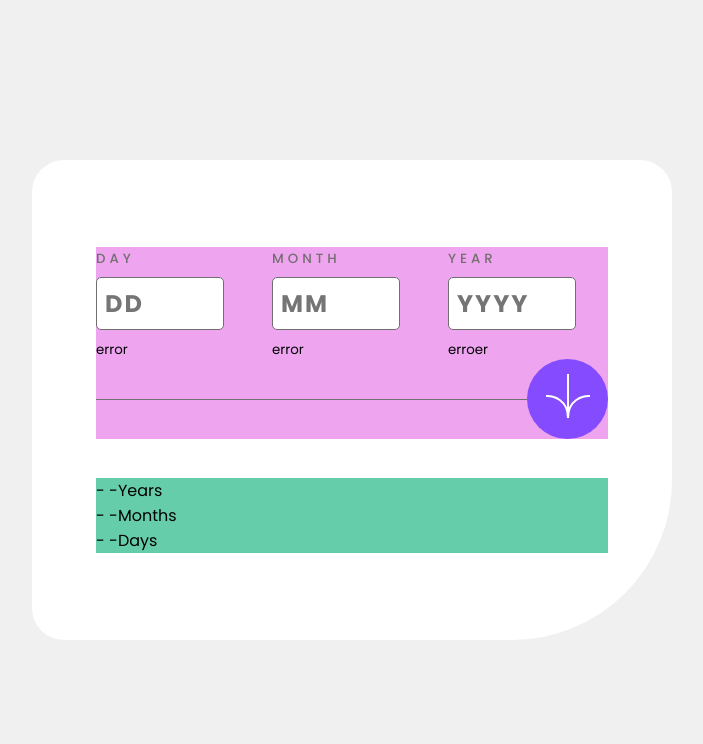
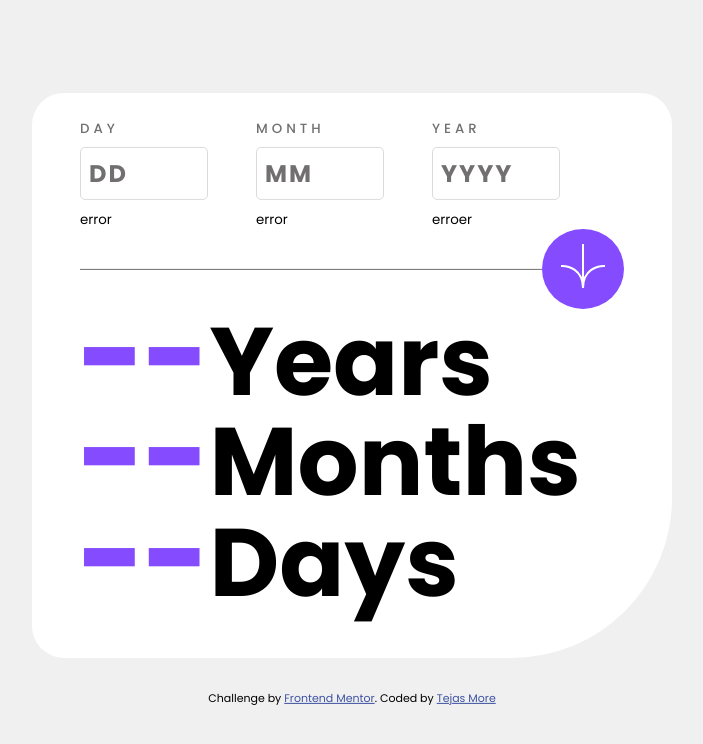
Before and after one commit to TejasMore477/Age-calculator-app, a plain HTML site: page index.html in a window 1280 px wide. Shown: the whole page, without its empty margins (288-991 px from the left). Drawn offline with Linux system fonts and the light colour scheme.

Commit message:
styled submit, output sections and udgraded the structure using floating div

```diff
--- a/index.html
+++ b/index.html
@@ -12,24 +12,25 @@
 </head>
 <body>
   <main>
+    <div class="float">
       <div class="content">
 
         <div class="top">
           <div class="inputBox">
 
-          <div class="inputs">
+            <div class="inputs ">
               <label for="day"><small>DAY</small></label>
               <input type="number" class="month" placeholder="DD" required/>
               <span><small class="emptyError">error</small></span>
             </div>
 
-          <div class="inputs">
+            <div class="inputs ">
               <label for="day"><small>MONTH</small></label>
               <input type="number" class="month" placeholder="MM" required/>
               <span><small class="emptyError">error</small></span>
             </div>
 
-          <div class="inputs">
+            <div class="inputs ">
               <label for="day"><small>YEAR</small></label>
               <input type="number" class="month" placeholder="YYYY" required/>
               <span><small class="emptyError">erroer</small></span>
@@ -48,20 +49,22 @@
 
         <div class="bottom">
           <div class="output">
-          <div><span class="displayYear">- -</span>Years</div>
-          <div><span class="displayMonths">- -</span>Months</div>
-          <div><span class="displayDays">- -</span>Days</div>
+            <h1><span class="displayYear">--</span>Years <br>
+           <span class="displayMonths">--</span>Months <br>
+           <span class="displayDays">--</span>Days</h1>
           </div>
         </div>
 
       </div>
 
+      <div class="attribution">
+        Challenge by <a href="https://www.frontendmentor.io?ref=challenge" target="_blank">Frontend Mentor</a>.
+        Coded by <a href="#">Tejas More</a>
+      </div>
+    </div>
+
   </main>
 
-  <!-- <div class="attribution">
-    Challenge by <a href="https://www.frontendmentor.io?ref=challenge" target="_blank">Frontend Mentor</a>.
-    Coded by <a href="#">Tejas More</a>
-  </div> -->
 
   <script src="script.js"></script>
 </body>
--- a/style.css
+++ b/style.css
@@ -29,21 +29,30 @@ main{
     position: relative;
 }
 
-.content{
-    height: 60%;
-    width: 50%;
-    background-color: var(--White);
+.float{
+    height:auto;
+    width: 100%;
     position: absolute;
     top: 50%;
     left: 50%;
     transform: translate(-50% , -50%);
+    display: flex;
+    flex-direction: column;
+    align-items: center;
+    justify-content: center;
+    gap: 2rem;
+}
+
+.content{
+    height:auto;
+    width: 50%;
+    background-color: var(--White);
     border-radius: 2rem 2rem 10rem 2rem;
-    padding: 3rem 4rem;
+    padding: 1.5rem 3rem 3rem 3rem;
     display: flex;
     flex-direction: column;
     align-items: start;
     justify-content: space-evenly;
-    gap: 0;                                        /**/
 }
 
 .top, .bottom{
@@ -51,11 +60,11 @@ main{
 }
 
 .top{
-    background-color: rgb(238, 164, 238);
+    /* background-color: rgb(238, 164, 238); */
 }
 
 .bottom{
-    background-color: mediumaquamarine;
+    /* background-color: mediumaquamarine; */
 }
 
 .inputBox{
@@ -63,7 +72,6 @@ main{
     align-items: center;
     justify-content: start;
     gap: 1rem;
-    /* background-color: pink; */
 }
 
 .inputs{
@@ -90,13 +98,20 @@ main{
     font-weight: 700;
     letter-spacing: 2px;
     border-radius: 5px;
-    border: 1px solid var(--Smokey-grey);
+    border: 1px solid var(--Light-grey);
     outline: none;
+}
+
+input:focus{
+    border: 1.5px solid var(--Purple);
+}
+
+input::placeholder{
+    color: var(--Smokey-grey);
 }
 
 .submit-section{
     width: 100%;
-    /* background-color: salmon; */
     display: flex;
     align-items: center;
     justify-content: end;
@@ -116,9 +131,27 @@ main{
     cursor: pointer;
 }
 
+.submitBtn:hover{
+    background-color: var(--Off-black);
+}
+
+.output h1{
+    font-size: 6rem;
+    font-family: "Poppins";
+    line-height: 5.9rem;
+}
+
+h1 span{
+    color: var(--Purple);
+    font-size: 7rem;
+    font-weight: 800;
+    text-align: center;
+}
+
 
 .attribution{
-    font-size: 11px; text-align: center;
+    font-size: 11px;
+    text-align: center;
 }
 
 .attribution a{
```
Lines whose indentation alone changed are shown as unchanged.
